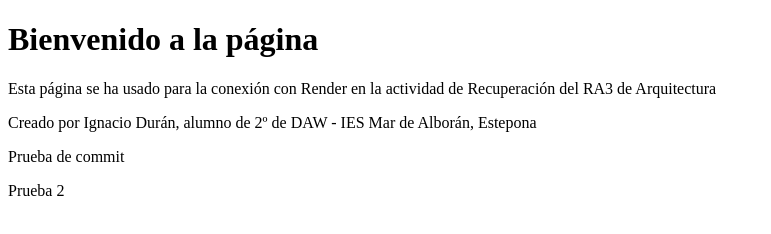
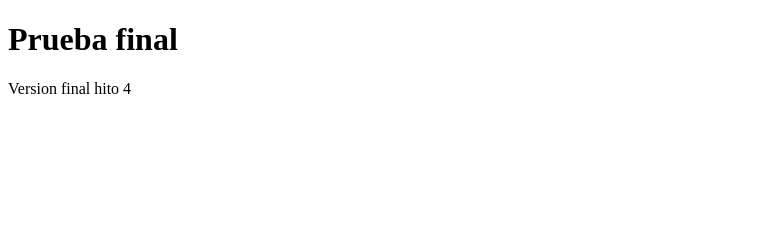
Before and after one commit to igndu05/App-Render-Sencilla, a website: page index.html in a window 1280 px wide. Shown: the whole page, without its empty margins (0-771 px from the left). Drawn offline with Linux system fonts and the light colour scheme.

Commit message:
Final commit

```diff
--- a/index.html
+++ b/index.html
@@ -6,10 +6,7 @@
     <title>Aplicación Render RA3 Arquitectura</title>
   </head>
   <body>
-	<h1>Bienvenido a la página</h1>
-    <p>Esta página se ha usado para la conexión con Render en la actividad de Recuperación del RA3 de Arquitectura</p>
-    <p>Creado por Ignacio Durán, alumno de 2º de DAW - IES Mar de Alborán, Estepona</p>
-	<p>Prueba de commit</p>
-	<p>Prueba 2</p>
+	<h1>Prueba final</h1>
+  <p>Version final hito 4</p>
   </body>
 </html>
```
